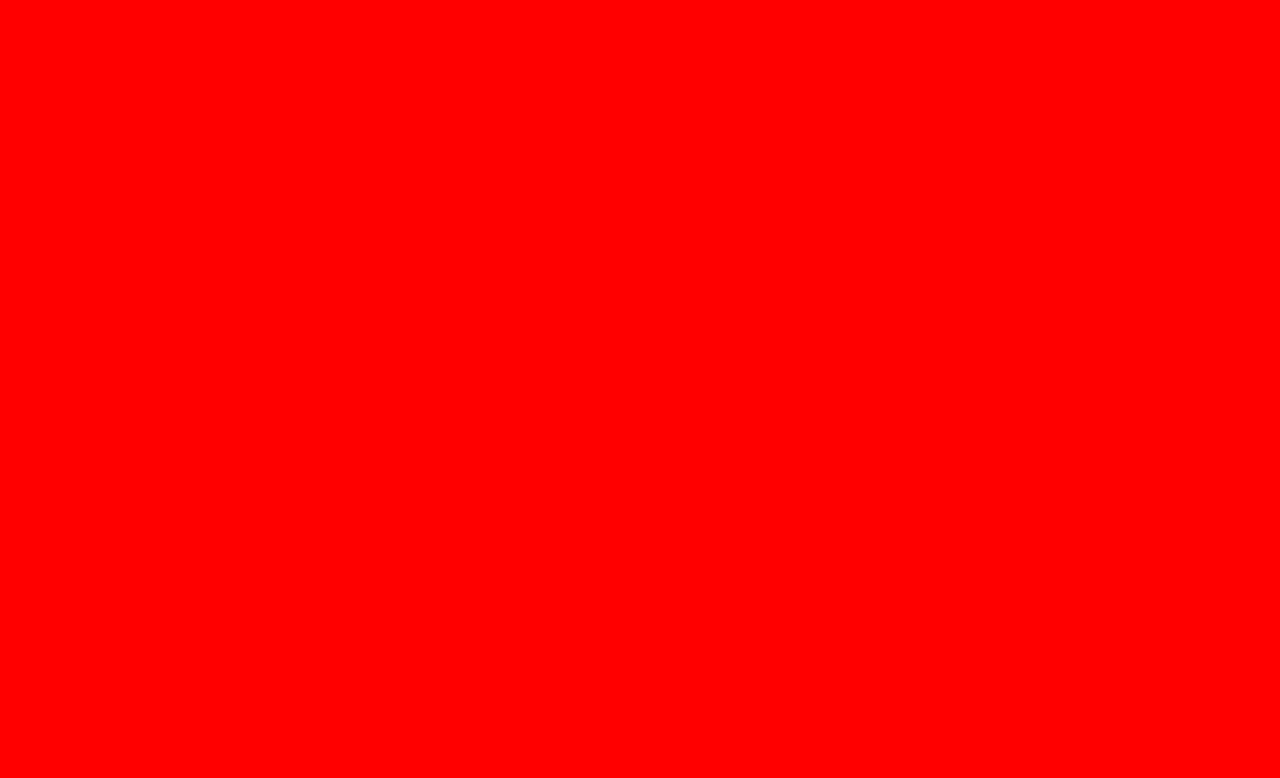
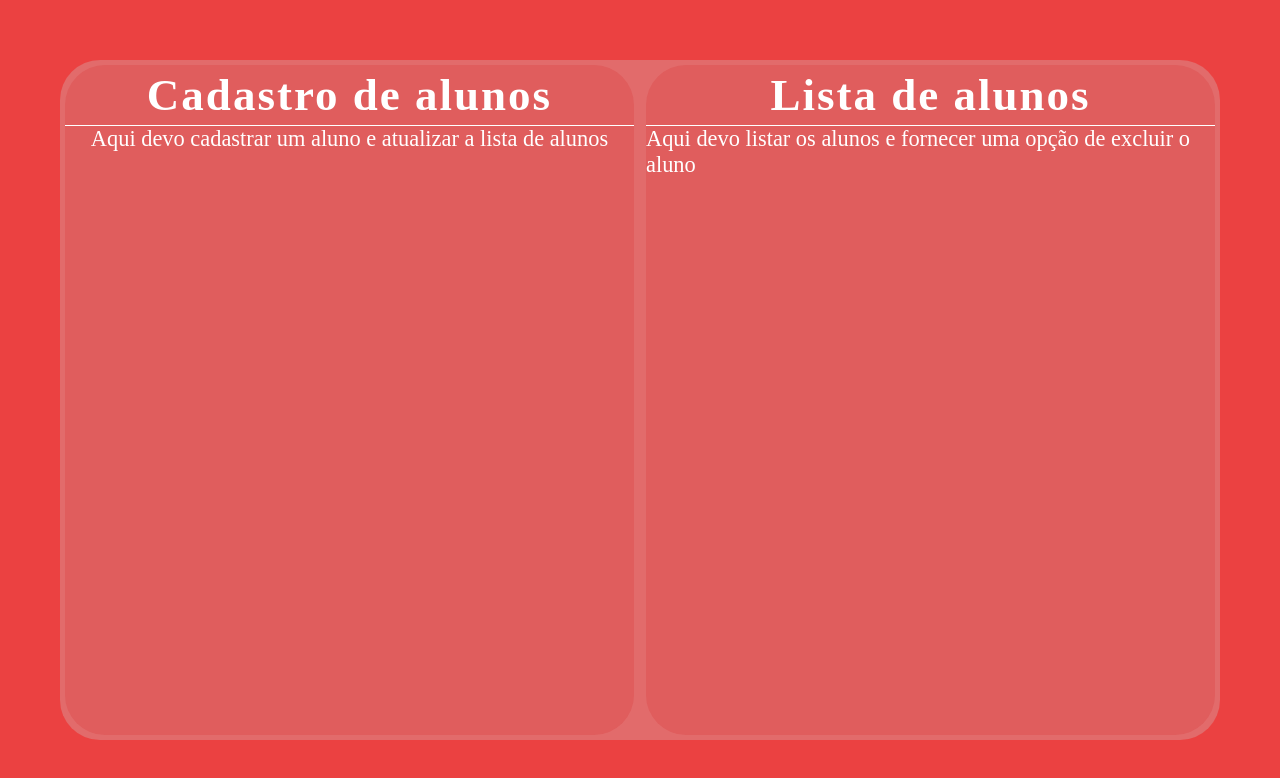
Before and after one commit to YanPalmer/Cadastro-de-alunos-professores-SoftEx, a website with bundled scripts: page src/index.html in a window 1280 px wide. Built offline with nearby package versions, Linux system fonts and the light colour scheme.

Commit message:
Base para o programa completa

```diff
--- a/src/index.html
+++ b/src/index.html
@@ -1,14 +1,28 @@
 <!DOCTYPE html>
-<html lang="en">
+<html lang="pt-br">
 <head>
     <meta charset="UTF-8">
     <meta name="viewport" content="width=device-width, initial-scale=1.0">
     <title>Minha página</title>
+    <meta name="Author" content="Yan Palmer">
+    <meta name="description" content="Cadastro de usuários, exclusão de usuários, lista de usuários">
     <link rel="stylesheet" href="style.css">
 </head>
 <body>
+    <div class="centro">
+        <section id="section1">
+            <h2>Cadastro de alunos</h2>
+            <div class="line"></div>
+            <p>Aqui devo cadastrar um aluno e atualizar a lista de alunos</p>
+        </section>
+        <section id="section2">
+            <h2>Lista de alunos</h2>
+            <div class="line"></div>
+            <p>Aqui devo listar os alunos e fornecer uma opção de excluir o aluno</p>
+        </section>
+    </div>
 
-    <nav></nav>
+    <!-- <nav></nav> -->
     <script src="typescript.ts"></script>
 </body>
 </html>
--- a/src/style.css
+++ b/src/style.css
@@ -1,9 +1,61 @@
 * {
     margin: 0;
     padding: 0;
+    box-sizing: border-box;
 }
 
 body {
-    background-color: red;
+    background-color: rgb(235, 65, 65);
     color: white;
+    width: 100%;
+    height: 100vh;
+    display: flex;
+    justify-content: center;
+    align-items: center;
+    padding: 60px;
 }
+
+div.centro {
+    background-color: rgb(226, 107, 107);
+    position: relative;
+    width: 100%;
+    height: 100%;
+    display: grid;
+    grid-template-columns: repeat(2, 1fr);
+    border-radius: 40px;
+    gap: 2px;
+}
+section {
+    position: relative;
+    display: flex;
+    flex-direction: column;
+    align-items: center;
+}
+
+.centro section h2 {
+    font-size: 45px;
+    letter-spacing: 2px;
+    padding: 4px;
+}
+section .line {
+    position: relative;
+    background-color: #fff;
+    width: 100%;
+    height: 1px;
+}
+.centro section p {
+    font-size: 1.4em;
+}
+
+#section1 {
+    background-color: rgb(224, 93, 93);
+    position: relative;
+    border-radius: inherit;
+    margin: 5px;
+}
+#section2 {
+    background-color: rgb(224, 93, 93);
+    position: relative;
+    border-radius: inherit;
+    margin: 5px;
+}
```
